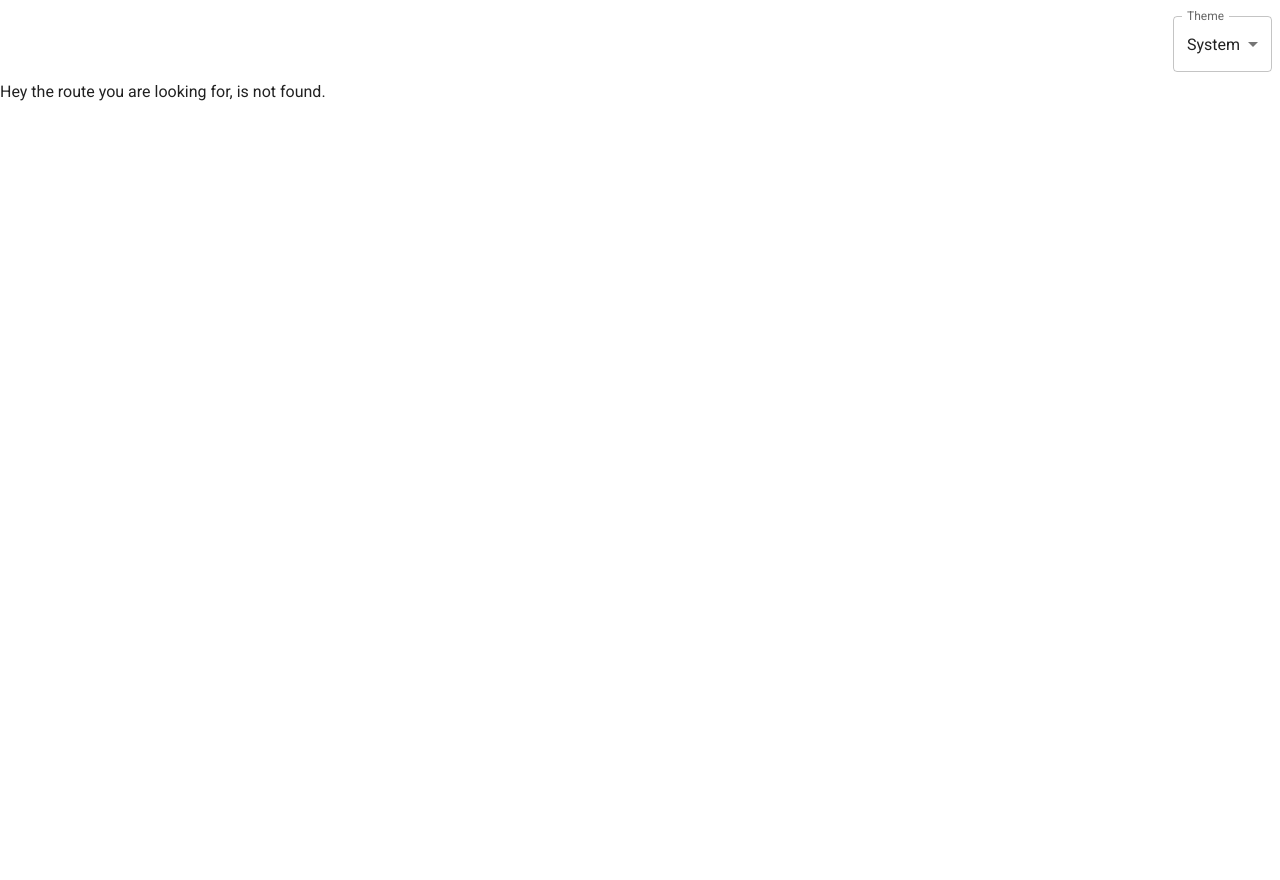
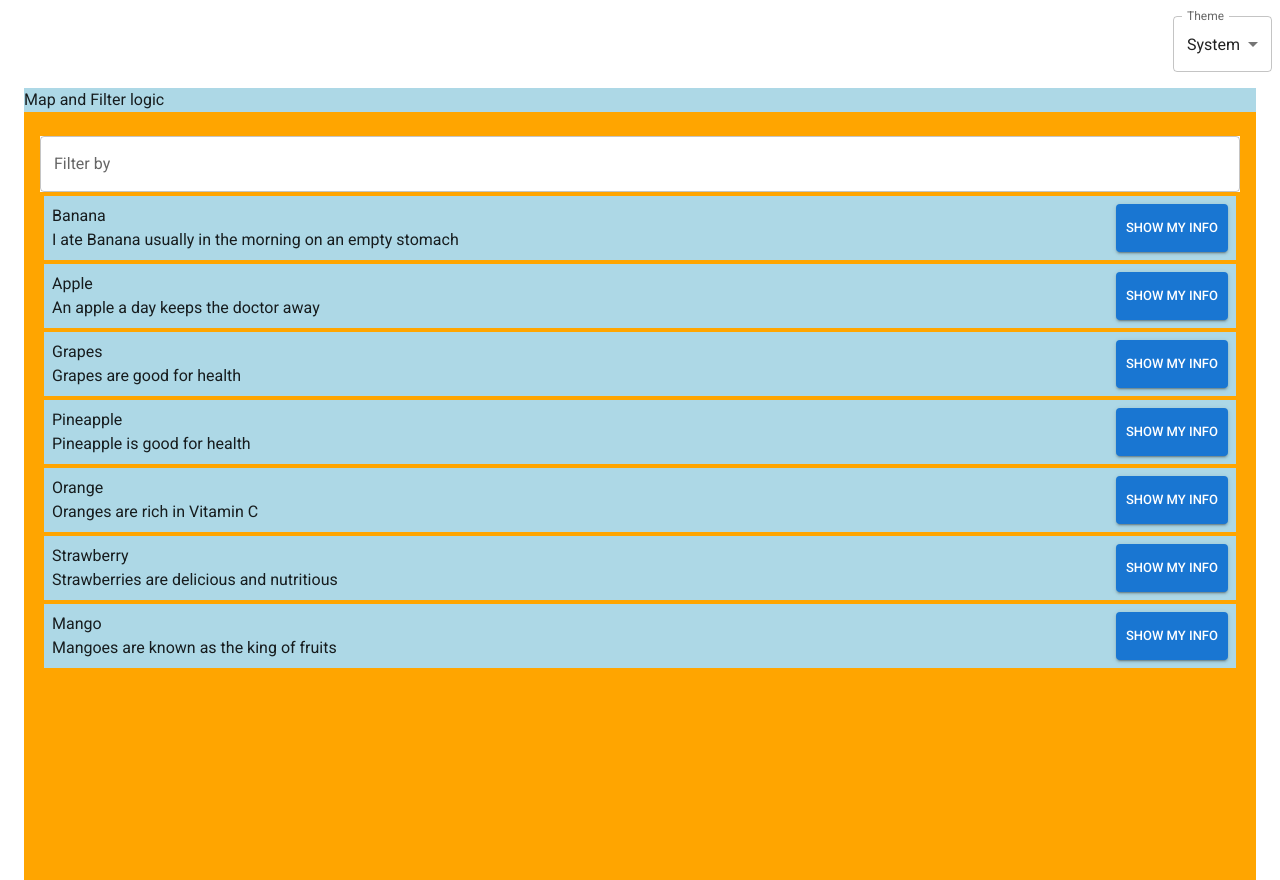
Before and after one commit to abdullatif422/spectra, a Next.js app: page /features/lessons/MapFilter in a window 1280 px wide. Before the commit this address had no page. Before the commit the page ends 800 px from the top, so only its background shows below. Built offline with nearby package versions, Linux system fonts and the light colour scheme.

Commit message:
added logic to filter fruites by user input

```diff
--- a/src/PageWrapper.tsx
+++ b/src/PageWrapper.tsx
@@ -13,7 +13,7 @@ export default function PageWrapper(props: PageWrapperPropTypes) {
       {...restProps}
       maxWidth="xl"
       sx={{
-        py: 4,
+        pt: 1,
         minHeight: "100vh",
         display: "flex",
         flexDirection: "column",
--- /dev/null
+++ b/src/app/features/lessons/MapFilter/page.tsx
@@ -0,0 +1,203 @@
+"use client";
+
+import React from "react";
+import PageWrapper from "@/src/PageWrapper";
+import { Box, Button, TextField, Typography } from "@mui/material";
+
+const sample_fruits = [
+  {
+    id: "1",
+    title: "Banana",
+    description: "I ate Banana usually in the morning on an empty stomach",
+  },
+  {
+    id: "2",
+    title: "Apple",
+    description: "An apple a day keeps the doctor away",
+  },
+  {
+    id: "3",
+    title: "Grapes",
+    description: "Grapes are good for health",
+  },
+  {
+    id: "4",
+    title: "Pineapple",
+    description: "Pineapple is good for health",
+  },
+  {
+    id: "5",
+    title: "Orange",
+    description: "Oranges are rich in Vitamin C",
+  },
+  {
+    id: "6",
+    title: "Strawberry",
+    description: "Strawberries are delicious and nutritious",
+  },
+  {
+    id: "7",
+    title: "Mango",
+    description: "Mangoes are known as the king of fruits",
+  },
+  {
+    id: "8",
+    title: "Blueberry",
+    description: "Blueberries are high in antioxidants",
+  },
+  {
+    id: "9",
+    title: "Watermelon",
+    description: "Watermelons are refreshing and hydrating",
+  },
+  {
+    id: "10",
+    title: "Peach",
+    description: "Peaches are juicy and sweet",
+  },
+  {
+    id: "11",
+    title: "Cherry",
+    description: "Cherries are small and packed with nutrients",
+  },
+  {
+    id: "12",
+    title: "Pear",
+    description: "Pears are soft and sweet",
+  },
+  {
+    id: "13",
+    title: "Kiwi",
+    description: "Kiwis are rich in Vitamin C and fiber",
+  },
+  {
+    id: "14",
+    title: "Papaya",
+    description: "Papayas are good for digestion",
+  },
+  {
+    id: "15",
+    title: "Plum",
+    description: "Plums are sweet and tart",
+  },
+  {
+    id: "16",
+    title: "Pomegranate",
+    description: "Pomegranates are rich in antioxidants",
+  },
+  {
+    id: "17",
+    title: "Guava",
+    description: "Guavas are high in Vitamin C",
+  },
+  {
+    id: "18",
+    title: "Lychee",
+    description: "",
+  },
+];
+
+export default function MapFilter() {
+  const [fruits, setFruits] = React.useState(sample_fruits);
+  const [filterBy, setFilterBy] = React.useState("");
+
+  const handleFruitsFilter = (el: any) => {
+    console.log("Fruit clicked:", el);
+    const updatedFruits = fruits?.filter((item) => item.id === el.id);
+    setFruits(updatedFruits);
+    console.log({ updatedFruits });
+  };
+
+  const showAlert = (el: any) => {
+    alert(JSON.stringify(el));
+  };
+const handleFilterBy = (event: React.ChangeEvent<HTMLInputElement>) => {
+    const cbValue = event?.target?.value.toLowerCase();
+    setFilterBy(cbValue);
+    const findFruits = sample_fruits.filter((el) =>
+      el.title.toLowerCase().includes(cbValue)
+    );
+    setFruits(findFruits);
+  };
+
+  return (
+    <PageWrapper>
+      <Box
+        sx={{
+          width: "100%",
+          backgroundColor: "lightblue",
+        }}
+      >
+        <Typography>Map and Filter logic</Typography>
+      </Box>
+      <Box
+        sx={{
+          display: "flex",
+          height: "100vh - 100px",
+          flexGrow: 1,
+          backgroundColor: "orange",
+          flexDirection: 'column',
+          px: 2,
+          py: 2
+        }}
+      >
+        <TextField
+            label="Filter by"
+            value={filterBy}
+            placeholder="Search frutis by key word"
+            onChange={handleFilterBy}
+            sx={{
+                mt: 1,
+                backgroundColor: '#FFF'
+            }}
+         />
+
+        <Box
+          sx={{
+            flexDirection: "row",
+            maxHeight: "60vh",
+            overflow: "scroll",
+          }}
+        >
+          {fruits?.map((el) => {
+            return (
+              <Box
+                key={el.id}
+                sx={{
+                  m: 0.5,
+                  p: 1,
+                  backgroundColor: "lightblue",
+                }}
+              >
+                <Box
+                  sx={{
+                    display: "flex",
+                    flexDirection: "row",
+                    justifyContent: "space-between",
+                  }}
+                >
+                  <Box
+                    sx={{
+                      flexDirection: "column",
+                    }}
+                  >
+                    <Typography>{el?.title}</Typography>
+                    <Typography>{el?.description}</Typography>
+                  </Box>
+                  <Button
+                    size="small"
+                    variant="contained"
+                    onClick={() => showAlert(el)}
+
+                  >
+                    Show my Info
+                  </Button>
+                </Box>
+              </Box>
+            );
+          })}
+        </Box>
+      </Box>
+    </PageWrapper>
+  );
+}
```
Also changed, not shown: src/app/features/lessons/page.tsx (deleted, +0 -69 lines).
